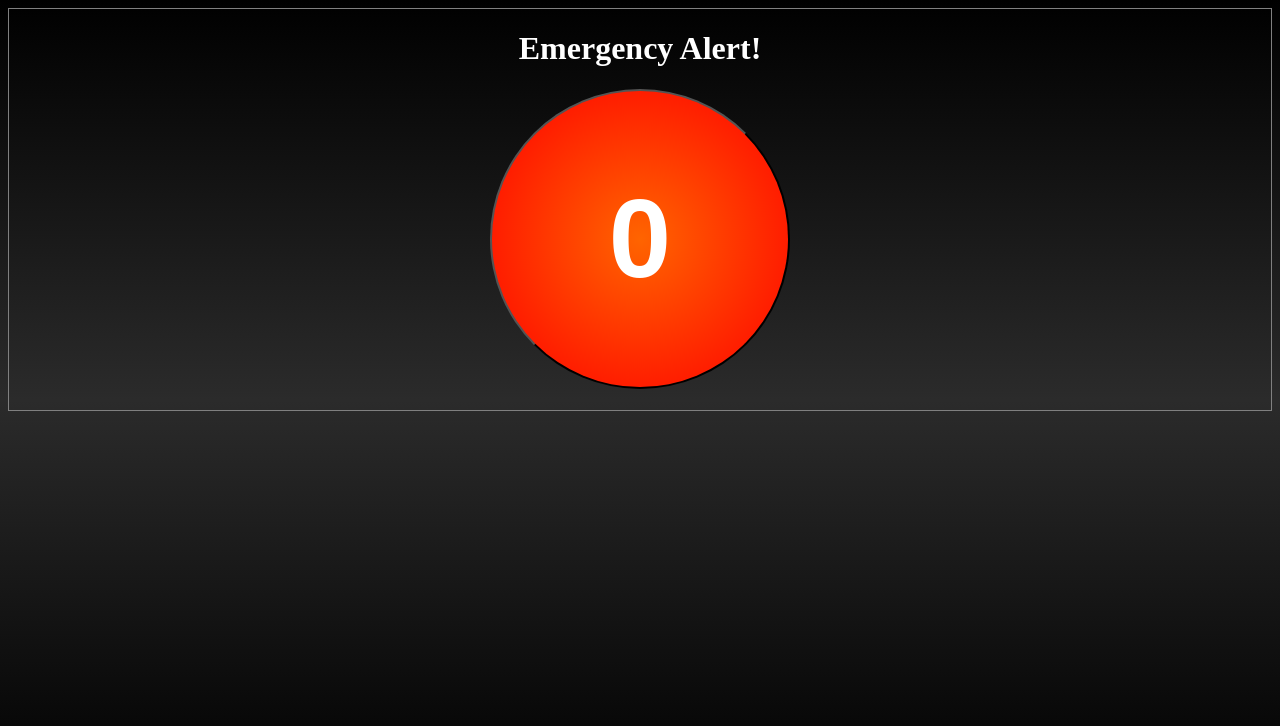
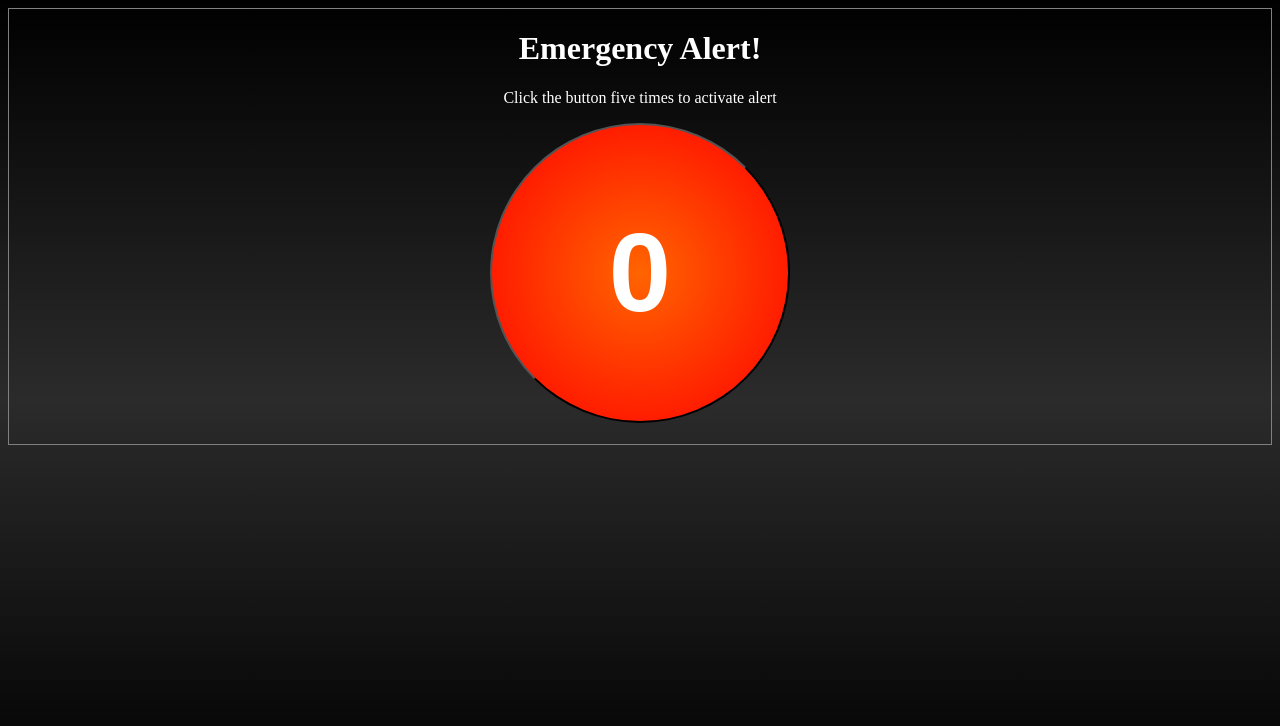
Before and after one commit to phongnguyen39/emergency, an Angular app: page / in a window 1280 px wide. Shown: the top 726 px of the page. Built offline with nearby package versions, Linux system fonts and the light colour scheme.

Commit message:
added p tag message to root component

```diff
--- a/src/app/app.component.html
+++ b/src/app/app.component.html
@@ -1,6 +1,7 @@
   <h1>
     Emergency Alert!
   </h1>
+  <p>Click the button five times to activate alert</p>
 
 
   <app-action-button></app-action-button>
--- a/src/index.html
+++ b/src/index.html
@@ -17,9 +17,6 @@
     <app-root>
 
     </app-root>
-
-
-
   </div>
 </body>
 
```
